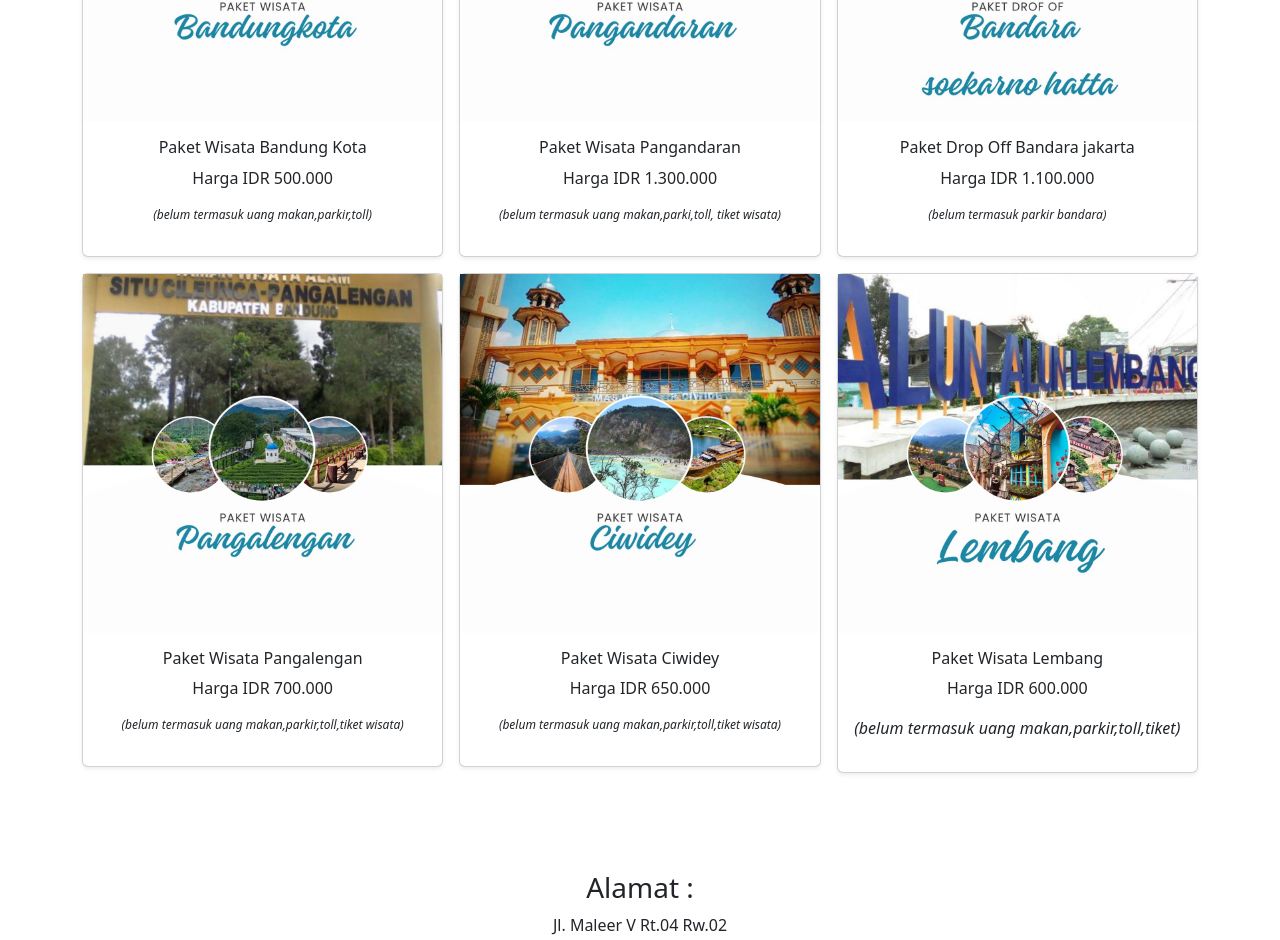
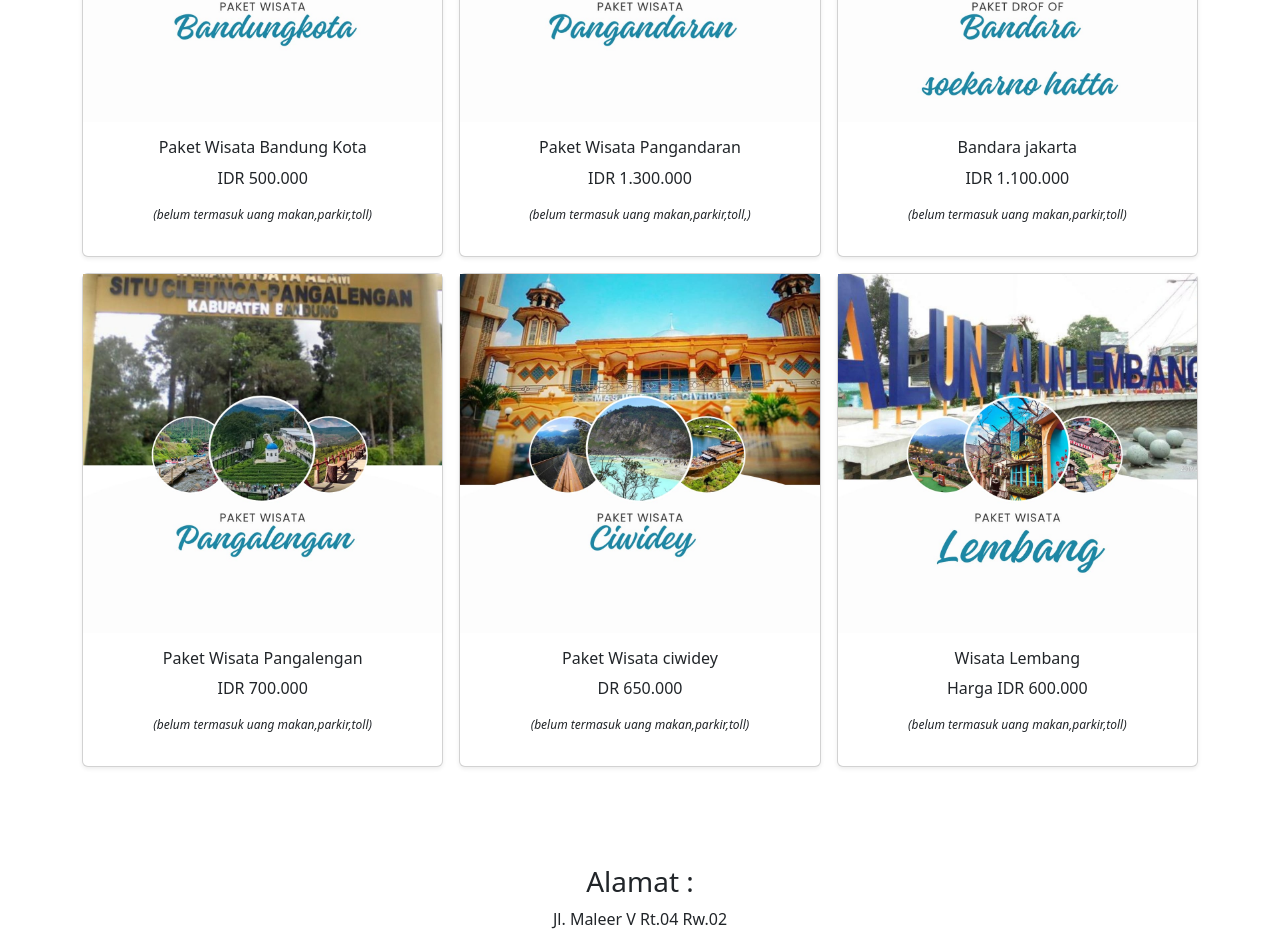
Before and after one commit to coorporates/shakenrental, a plain HTML site: page index.html in a window 1280 px wide. Shown: the part 1420-2360 px from the top of the page. Drawn offline with nearby package versions, Linux system fonts and the light colour scheme; a script that the page names is missing.

Commit message:
merubah isi html

```diff
--- a/index.html
+++ b/index.html
@@ -140,7 +140,7 @@
 
               <div class="card-body">
                 <h6 class="card-text text-center">Paket Wisata Bandung Kota</h6>
-                <p class="text-center">Harga IDR 500.000</p>
+                <p class="text-center">IDR 500.000</p>
                 <p class="text-center" style="font-size: 12px;"><i>(belum termasuk uang makan,parkir,toll)</i></p>
                 <!-- <div class="d-flex justify-content-between align-items-center">
                   <div class="btn-group">
@@ -159,8 +159,8 @@
 
               <div class="card-body">
                 <h6 class="card-text text-center">Paket Wisata Pangandaran</h6>
-                <p class="text-center">Harga IDR 1.300.000</p>
-                <p class="text-center" style="font-size: 12px;"><i>(belum termasuk uang makan,parki,toll, tiket wisata)</i></p>
+                <p class="text-center">IDR 1.300.000</p>
+                <p class="text-center" style="font-size: 12px;"><i>(belum termasuk uang makan,parkir,toll,)</i></p>
                 <!-- <div class="d-flex justify-content-between align-items-center">
                   <div class="btn-group">
                     <button type="button" class="btn btn-sm btn-outline-secondary">View</button>
@@ -177,9 +177,9 @@
               <!-- <svg class="bd-placeholder-img card-img-top" width="100%" height="225" xmlns="http://www.w3.org/2000/svg" role="img" aria-label="Placeholder: Thumbnail" preserveAspectRatio="xMidYMid slice" focusable="false"><title>Placeholder</title><rect width="100%" height="100%" fill="#55595c"/><text x="50%" y="50%" fill="#eceeef" dy=".3em">Thumbnail</text></svg> -->
 
               <div class="card-body">
-                <h6 class="card-text text-center">Paket Drop Off Bandara jakarta</h6>
-                <p class="text-center">Harga IDR 1.100.000</p>
-                <p class="text-center" style="font-size: 12px;"><i>(belum termasuk parkir bandara)</i></p>
+                <h6 class="card-text text-center">Bandara jakarta</h6>
+                <p class="text-center">IDR 1.100.000</p>
+                <p class="text-center" style="font-size: 12px;"><i>(belum termasuk uang makan,parkir,toll)</i></p>
                 <!-- <div class="d-flex justify-content-between align-items-center">
                   <div class="btn-group">
                     <button type="button" class="btn btn-sm btn-outline-secondary">View</button>
@@ -190,7 +190,6 @@
               </div>
             </div>
           </div>
-
           <div class="col">
             <div class="card shadow-sm">
               <img src="assets/bdg4.jpg" alt="" width="100%" height="225" class="img-fluid">
@@ -198,8 +197,8 @@
 
               <div class="card-body">
                 <h6 class="card-text text-center">Paket Wisata Pangalengan</h6>
-                <p class="text-center">Harga IDR 700.000</p>
-                <p class="text-center" style="font-size: 12px;"><i>(belum termasuk uang makan,parkir,toll,tiket wisata)</i></p>
+                <p class="text-center">IDR 700.000</p>
+                <p class="text-center" style="font-size: 12px;"><i>(belum termasuk uang makan,parkir,toll)</i></p>
                 <!-- <div class="d-flex justify-content-between align-items-center">
                   <div class="btn-group">
                     <button type="button" class="btn btn-sm btn-outline-secondary">View</button>
@@ -216,9 +215,9 @@
               <!-- <svg class="bd-placeholder-img card-img-top" width="100%" height="225" xmlns="http://www.w3.org/2000/svg" role="img" aria-label="Placeholder: Thumbnail" preserveAspectRatio="xMidYMid slice" focusable="false"><title>Placeholder</title><rect width="100%" height="100%" fill="#55595c"/><text x="50%" y="50%" fill="#eceeef" dy=".3em">Thumbnail</text></svg> -->
 
               <div class="card-body">
-                <h6 class="card-text text-center">Paket Wisata Ciwidey</h6>
-                <p class="text-center">Harga IDR 650.000</p>
-                <p class="text-center" style="font-size: 12px;"><i>(belum termasuk uang makan,parkir,toll,tiket wisata)</i></p>
+                <h6 class="card-text text-center">Paket Wisata ciwidey</h6>
+                <p class="text-center">DR 650.000</p>
+                <p class="text-center" style="font-size: 12px;"><i>(belum termasuk uang makan,parkir,toll)</i></p>
                 <!-- <div class="d-flex justify-content-between align-items-center">
                   <div class="btn-group">
                     <button type="button" class="btn btn-sm btn-outline-secondary">View</button>
@@ -235,9 +234,9 @@
               <!-- <svg class="bd-placeholder-img card-img-top" width="100%" height="225" xmlns="http://www.w3.org/2000/svg" role="img" aria-label="Placeholder: Thumbnail" preserveAspectRatio="xMidYMid slice" focusable="false"><title>Placeholder</title><rect width="100%" height="100%" fill="#55595c"/><text x="50%" y="50%" fill="#eceeef" dy=".3em">Thumbnail</text></svg> -->
 
               <div class="card-body">
-                <h6 class="card-text text-center">Paket Wisata Lembang</h6>
+                <h6 class="card-text text-center">Wisata Lembang</h6>
                 <p class="text-center">Harga IDR 600.000</p>
-                <p class="text-center" style="font-size: 12x;"><i>(belum termasuk uang makan,parkir,toll,tiket)</i></p>
+                <p class="text-center" style="font-size: 12px;"><i>(belum termasuk uang makan,parkir,toll)</i></p>
                 <!-- <div class="d-flex justify-content-between align-items-center">
                   <div class="btn-group">
                     <button type="button" class="btn btn-sm btn-outline-secondary">View</button>
@@ -248,61 +247,6 @@
               </div>
             </div>
           </div>
-
-          <!-- <div class="col">
-            <div class="card shadow-sm">
-              <img src="../assets/2.png" alt="" width="100%" height="225">
-              <svg class="bd-placeholder-img card-img-top" width="100%" height="225" xmlns="http://www.w3.org/2000/svg" role="img" aria-label="Placeholder: Thumbnail" preserveAspectRatio="xMidYMid slice" focusable="false"><title>Placeholder</title><rect width="100%" height="100%" fill="#55595c"/><text x="50%" y="50%" fill="#eceeef" dy=".3em">Thumbnail</text></svg>
-
-              <div class="card-body">
-                <p class="card-text text-center"><a href="#"><strong>Calya</strong></a></p>
-                <p class="text-center">Harga : IDR 350.000</p>
-                <div class="d-flex justify-content-between align-items-center">
-                  <div class="btn-group">
-                    <button type="button" class="btn btn-sm btn-outline-secondary">View</button>
-                    <button type="button" class="btn btn-sm btn-outline-secondary">Edit</button>
-                  </div>
-                  <small class="text-muted">9 mins</small>
-                </div>
-              </div>
-            </div>
-          </div> -->
-          <!-- <div class="col">
-            <div class="card shadow-sm">
-              <img src="../assets/2.png" alt="" width="100%" height="225">
-              <svg class="bd-placeholder-img card-img-top" width="100%" height="225" xmlns="http://www.w3.org/2000/svg" role="img" aria-label="Placeholder: Thumbnail" preserveAspectRatio="xMidYMid slice" focusable="false"><title>Placeholder</title><rect width="100%" height="100%" fill="#55595c"/><text x="50%" y="50%" fill="#eceeef" dy=".3em">Thumbnail</text></svg>
-
-              <div class="card-body">
-                <p class="card-text text-center"><a href="#"><strong>Calya</strong></a></p>
-                <p class="text-center">Harga : IDR 350.000</p>
-                <div class="d-flex justify-content-between align-items-center">
-                  <div class="btn-group">
-                    <button type="button" class="btn btn-sm btn-outline-secondary">View</button>
-                    <button type="button" class="btn btn-sm btn-outline-secondary">Edit</button>
-                  </div>
-                  <small class="text-muted">9 mins</small>
-                </div>
-              </div>
-            </div>
-          </div> -->
-          <!-- <div class="col">
-            <div class="card shadow-sm">
-              <img src="../assets/2.png" alt="" width="100%" height="225">
-              <svg class="bd-placeholder-img card-img-top" width="100%" height="225" xmlns="http://www.w3.org/2000/svg" role="img" aria-label="Placeholder: Thumbnail" preserveAspectRatio="xMidYMid slice" focusable="false"><title>Placeholder</title><rect width="100%" height="100%" fill="#55595c"/><text x="50%" y="50%" fill="#eceeef" dy=".3em">Thumbnail</text></svg>
-
-              <div class="card-body">
-                <p class="card-text text-center"><a href="#"><strong>Calya</strong></a></p>
-                <p class="text-center">Harga : IDR 350.000</p>
-                <div class="d-flex justify-content-between align-items-center">
-                  <div class="btn-group">
-                    <button type="button" class="btn btn-sm btn-outline-secondary">View</button>
-                    <button type="button" class="btn btn-sm btn-outline-secondary">Edit</button>
-                  </div>
-                  <small class="text-muted">9 mins</small>
-                </div>
-              </div>
-            </div>
-          </div> -->
         </div>
       </div>
     </div>
```
